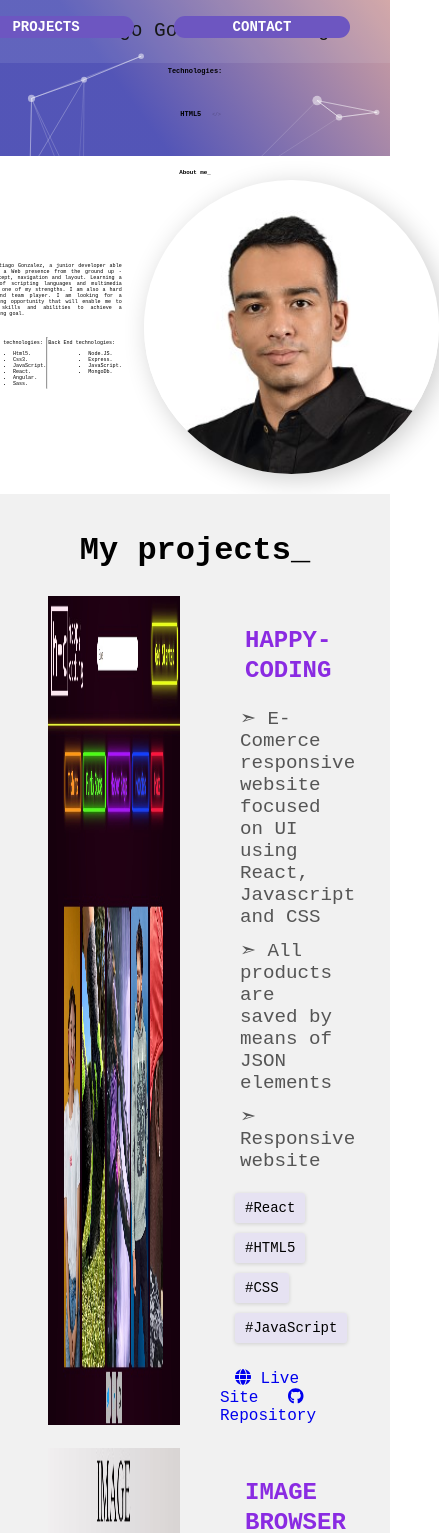
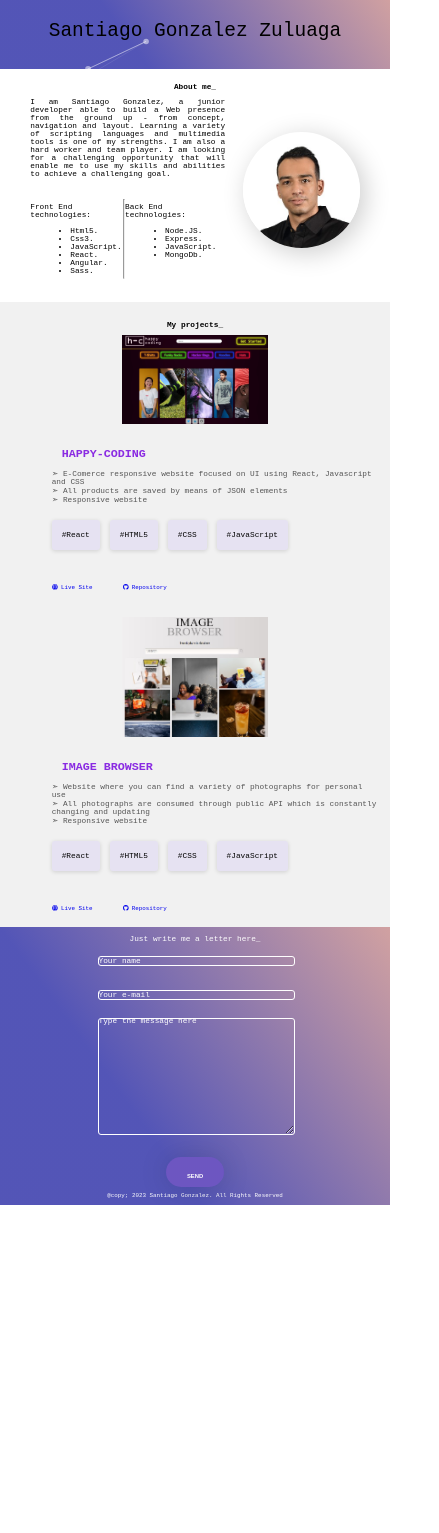
Before and after one commit to santiagogozu/Portafolio, a React (Create React App) app: page / in a window 390 px wide. Shown: the top 1533 px of the page, 439 px wide, since content can reach past the window. After the commit the page ends 1205 px from the top, so only its background shows below. Built offline with nearby package versions, Linux system fonts and the light colour scheme.

Commit message:
Channig css to responsive

```diff
--- a/package.json
+++ b/package.json
@@ -1,4 +1,5 @@
 {
+  "homepage":"https://santiagogozu.github.io/Portafolio",
   "name": "my-app",
   "version": "0.1.0",
   "private": true,
@@ -25,6 +26,8 @@
     "web-vitals": "^2.1.4"
   },
   "scripts": {
+    "predeploy": "npm run build",
+    "deploy": "gh-pages -d build",
     "start": "react-scripts start",
     "build": "react-scripts build",
     "test": "react-scripts test",
@@ -47,5 +50,8 @@
       "last 1 firefox version",
       "last 1 safari version"
     ]
+  },
+  "devDependencies": {
+    "gh-pages": "^5.0.0"
   }
 }
--- a/src/Components/About/About.css
+++ b/src/Components/About/About.css
@@ -9,7 +9,7 @@
 }
 
 #section_about h2 {
-    font-size: 1.5vw;
+    font-size: 2vw;
 }
 
 .about{
@@ -46,7 +46,7 @@
 }
 
 .imgAbout img{
-    width: 35vh;
+    width: 30vw;
     padding-top: 10%;
     border-radius: 50%;
 	box-shadow: 5px 5px 26px rgba(0, 0, 0, 0.2)  ;
@@ -67,3 +67,16 @@
     font-size: 1.3vw;
     padding-right: 5%;
 }
+
+
+@media screen and (max-width:768px){
+
+    .section__description_text{
+        font-size: 2vw;
+    }
+
+    .section__description_list{
+        font-size: 2vw;
+    }
+
+}
--- a/src/Components/Contact/Contact.css
+++ b/src/Components/Contact/Contact.css
@@ -10,7 +10,7 @@
   }
 
 .contacts_header {
-    font-size: 2rem;
+    font-size: 2vw;
     text-align: center;
     padding: 2%;
 }
@@ -100,3 +100,68 @@
   align-items: center;
   height: 1vh;
 }
+
+@media screen and (max-width:768px){
+
+  .containerTextTypewrite {
+    height: 0px;
+  }
+  .textTypewrite{
+    display: none;
+  }
+
+  .footer{
+    font-size: 1.5vw;
+  }
+
+  .site-btn.site-btn--form {
+    width: 30%;
+    display: flex;
+    flex-direction: column;
+    align-items: center;
+  }
+
+  .site-btn {
+    background-color: #6d56c1;
+    height: 0.1vh;
+    border-radius: 25px;
+    font-size: 1.5vw;
+    line-height: 1vh;
+    padding: 15px;
+    overflow: hidden;
+    margin-top: 0px;
+    min-width: 0px;
+  }
+
+  .containerButton{
+    display: flex;
+    flex-direction: column;
+    align-items: center;
+  }
+
+  .FormInput {
+    width: 100%;
+    background-color: transparent;
+    border-radius: 3px;
+    border: 0.1px solid #fff;
+    padding: 0px;
+    color: #fff;
+    font-size: 2vw;
+    line-height: 1.5vw;
+    font-family: Roboto Mono,monospace;
+  }
+
+  .FormTextArea{
+
+        width: 100%;
+    background-color: transparent;
+    border-radius: 3px;
+    border: 0.1px solid #fff;
+    padding: 0px;
+    color: #fff;
+    font-size: 2vw;
+    line-height: 1.5vw;
+
+  }
+
+}
--- a/src/Components/Contact/Contact.jsx
+++ b/src/Components/Contact/Contact.jsx
@@ -82,6 +82,7 @@ const Contact = () => {
                 ></textarea>
                 <span></span>
               </div>
+              <div className="containerButton">
               <button
                 className="site-btn site-btn--form"
                 type="submit"
@@ -89,6 +90,7 @@ const Contact = () => {
               >
                 Send
               </button>
+              </div>
             </form>
           </div>
         </div>
--- a/src/Components/Home/Home.css
+++ b/src/Components/Home/Home.css
@@ -48,3 +48,13 @@ span{
   height: 8vh;
   align-items: center;
 }
+
+@media screen and (max-width:768px){
+  .Typewriter{
+    display: none;
+  }
+
+  .presentation h1{
+    display: none;
+  }
+}
--- a/src/Components/Navagation/Navagation.css
+++ b/src/Components/Navagation/Navagation.css
@@ -52,3 +52,9 @@
   text-decoration: none;
   /* margin-top: 20px; */
 }
+
+@media screen and (max-width:768px){
+  .navBar{
+    display: none;
+  }
+}
--- a/src/Components/Project/Project.css
+++ b/src/Components/Project/Project.css
@@ -10,24 +10,17 @@
   text-align: left;
   padding: 5px 5px;
   color: #555;
-  font-size: 1.2rem;
-}
-.projectImg{
-
-  display: flex;
-  width: 40%;
-
+  font-size: 1.5vw;
 }
 
-
 .project h2{
-  font-size: 2rem;
+  font-size: 2vw;
   text-align: center;
 }
 
 
 .projectName {
-  font-size: 1.5rem;
+  font-size: 1.7vw;
   line-height: 30px;
   font-family: Roboto Mono,monospace;
   text-transform: uppercase;
@@ -43,20 +36,13 @@
   width: 40%;
 }
 
-.project-details p{
-  text-align: left;
-  padding-left: 40px;
-  margin: 0;
-  margin-top: -10px;
-  padding-bottom: 15px;
-  color: #0919f7;
-}
+
 .tags{
   text-align: left;
 }
 .tags li {
   display: inline-block;
-  font-size: 14px;
+  font-size: 1.2vw;;
   line-height: 20px;
   background-color: #5225f712;
   box-shadow: 0 1px 4px rgba(0,0,0,.14);
@@ -72,17 +58,76 @@
 .project-link a {
   text-decoration: none;
   padding: 15px;
+  font-size: 1.5vw;
 }
 
 .project1{
   display: flex;
   justify-content: center;
+  flex-direction: row;
+  align-items: center;
 }
 
 .projectImg img{
-  /* background-color: #f1f1f1; */
-  width: 90%;
+  width: 100%;
+  height:53vh;
+  object-fit: scale-down;
+}
+
+/* /////////////////////////////////////////////////////////////////////////////// */
+
+.content {
   position: relative;
-  z-index: 1;
+  display: flex;
+  display: inline-block;
+}
 
+.content:after {
+  position: absolute;
+  content:"";
+  height:53vh;
+  width:100%;
+  object-fit: scale-down;
+  top:0;
+  left:0;
+  /* background-image: linear-gradient(54deg,rgba(74,76,179,.95) 34%,hsla(0,34%,71%,.95)); */
+  background: linear-gradient( 135deg, rgba(74, 76, 179, 0.507) 0%,hsla(0,34%,71%, 1) 200%); /* W3C */
 }
+
+.projectImg{
+  display: flex;
+  width: 40%;
+}
+
+@media screen and (max-width:768px){
+  .project1 {
+    display: flex;
+    justify-content: center;
+    align-items: center;
+    flex-direction: column;
+  }
+
+  .project-details{
+    width: 100%;
+  }
+
+  .projectName {
+    font-size: 3vw;
+    line-height: 0;
+  }
+
+  .my-item li {
+    padding: 0px 0px;
+    font-size: 2vw;
+  }
+
+  .tags li {
+    font-size: 2vw;
+  }
+
+  .projectImg img{
+    width: 100%;
+    height:100%;
+    object-fit: scale-down;
+  }
+}
--- a/src/Components/Project/Project.jsx
+++ b/src/Components/Project/Project.jsx
@@ -11,9 +11,11 @@ const Project = () => {
       <div className="project">
         <h2>My projects_</h2>
         <div className="project1">
-          <div className="projectImg">
-            <img src={imgHappyCoding} alt="" className="gradient-custom"/>
-          </div>
+          {/* <div class="content"> */}
+            <a className="projectImg" href="https://santiagogozu.github.io/Happy-Coding-React/">
+              <img src={imgHappyCoding} alt="" />
+            </a>
+          {/* </div> */}
           <div className="project-details">
             <ul className="my-item">
               <h3 className="projectName">Happy-Coding</h3>
@@ -37,9 +39,11 @@ const Project = () => {
 
       <div className="project">
         <div className="project1">
-          <div className="projectImg">
-            <img src={imageBrowser} alt="" className="gradient-custom"/>
-          </div>
+          {/* <div class="content"> */}
+            <a className="projectImg" href="https://santiagogozu.github.io/Image-Browser/">
+              <img src={imageBrowser} alt="" />
+            </a>
+          {/* </div> */}
           <div className="project-details">
             <ul className="my-item">
               <h3 className="projectName">IMAGE BROWSER</h3>
```
Also changed, not shown: 1 other file (tests, documents, lock files or other folders).
